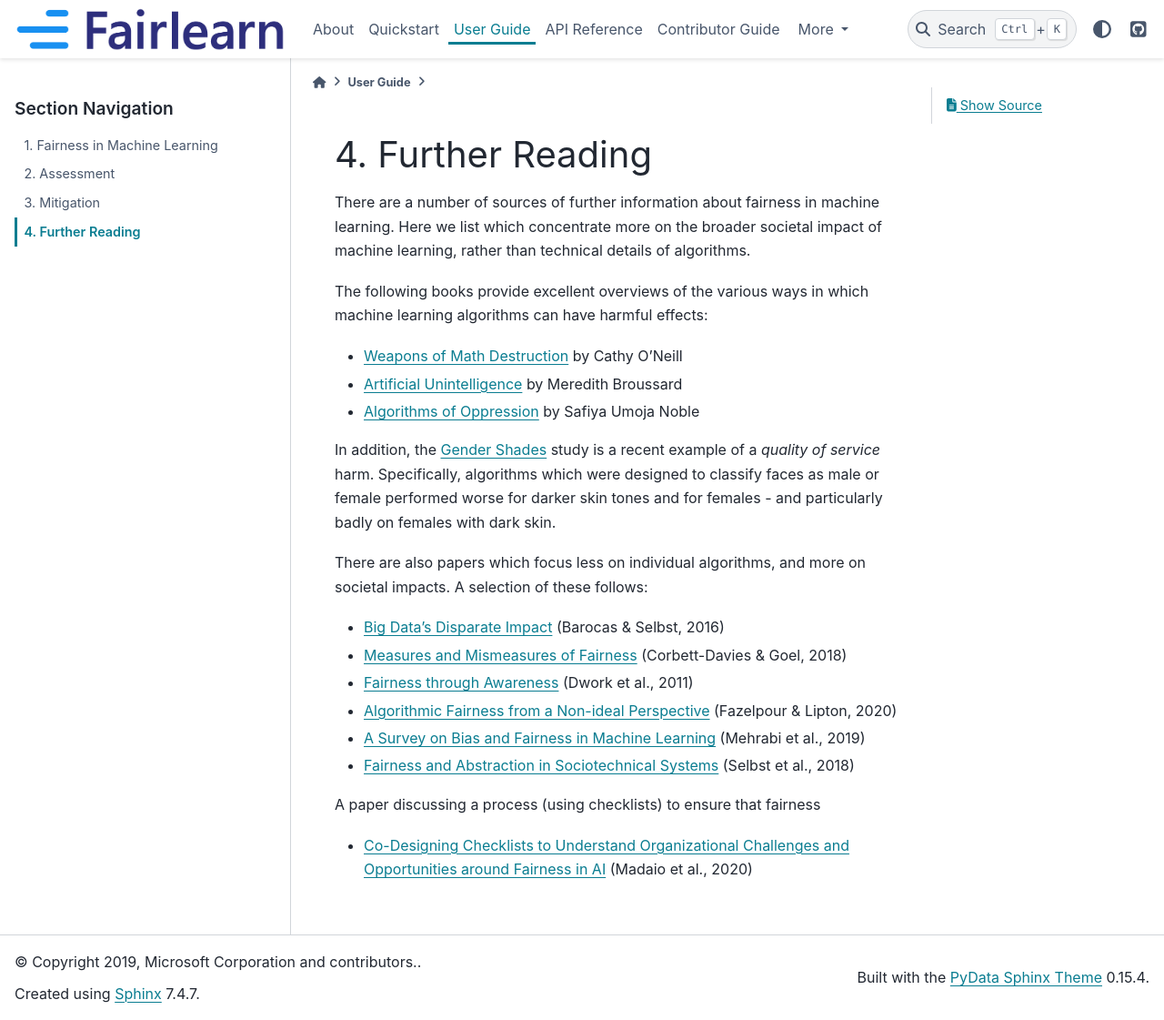
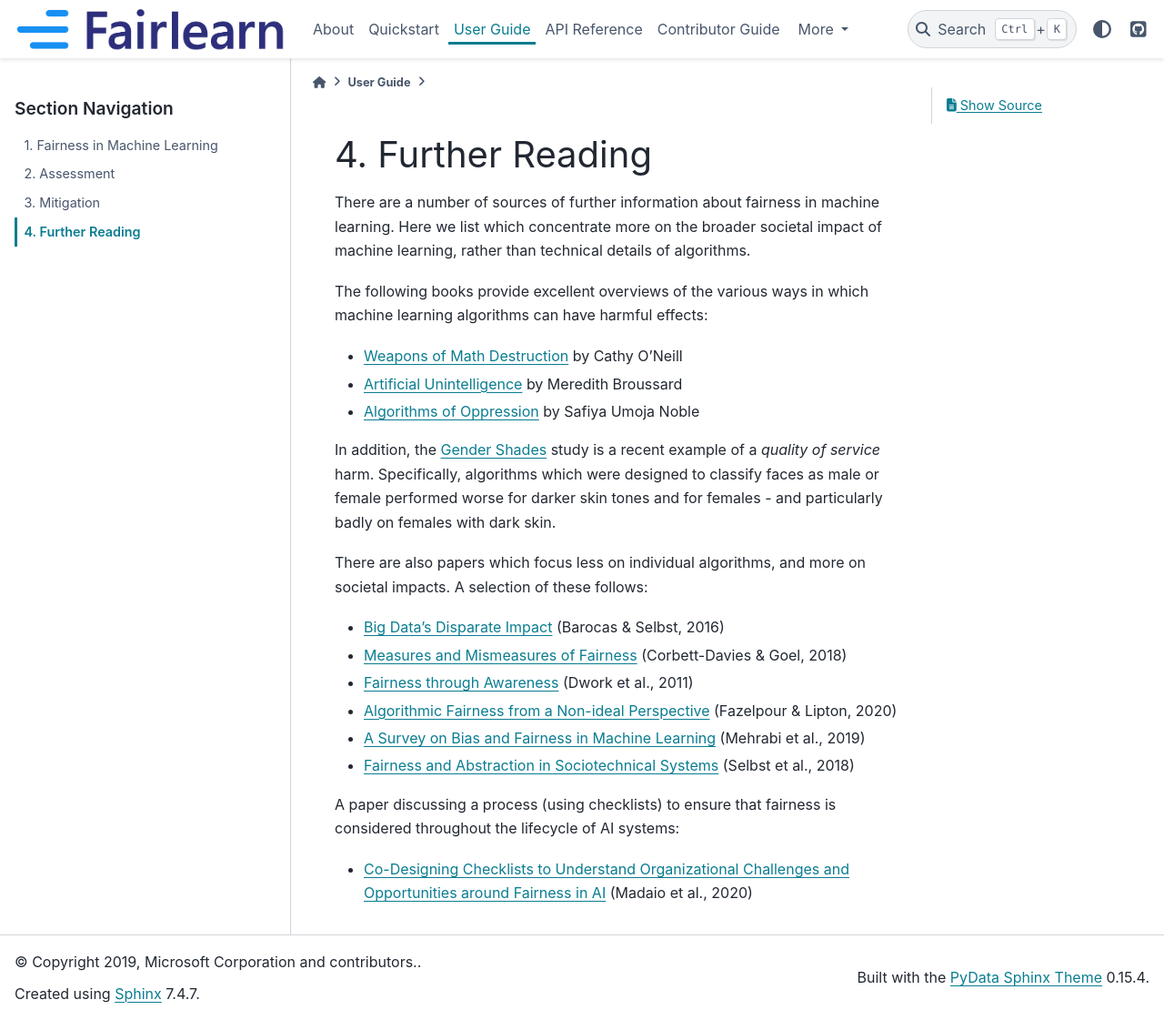
Before and after one commit to fairlearn/fairlearn, a Sphinx documentation site: the page built from docs/user_guide/further_reading.rst, in a window 1280 px wide and 1121 px high. Shown: the whole window at 91% size. Built offline with Sphinx 7.4.7 and the PyData theme 0.15.4, drawn with Linux system fonts in a browser that asks for light colours; pages that are not in the unit, such as notebooks, are missing from menus.

Commit message:
Complete a sentence
Signed-off-by: Richard Edgar <riedgar@microsoft.com>

```diff
--- a/docs/user_guide/further_reading.rst
+++ b/docs/user_guide/further_reading.rst
@@ -29,6 +29,7 @@ A selection of these follows:
 - `A Survey on Bias and Fairness in Machine Learning <https://arxiv.org/abs/1908.09635>`_ (Mehrabi et al., 2019)
 - `Fairness and Abstraction in Sociotechnical Systems <https://papers.ssrn.com/sol3/papers.cfm?abstract_id=3265913>`_ (Selbst et al., 2018)
 
-A paper discussing a process (using checklists) to ensure that fairness
+A paper discussing a process (using checklists) to ensure that fairness is considered
+throughout the lifecycle of AI systems:
 
 - `Co-Designing Checklists to Understand Organizational Challenges and Opportunities around Fairness in AI <https://dl.acm.org/doi/abs/10.1145/3313831.3376445>`_ (Madaio et al., 2020)
```
